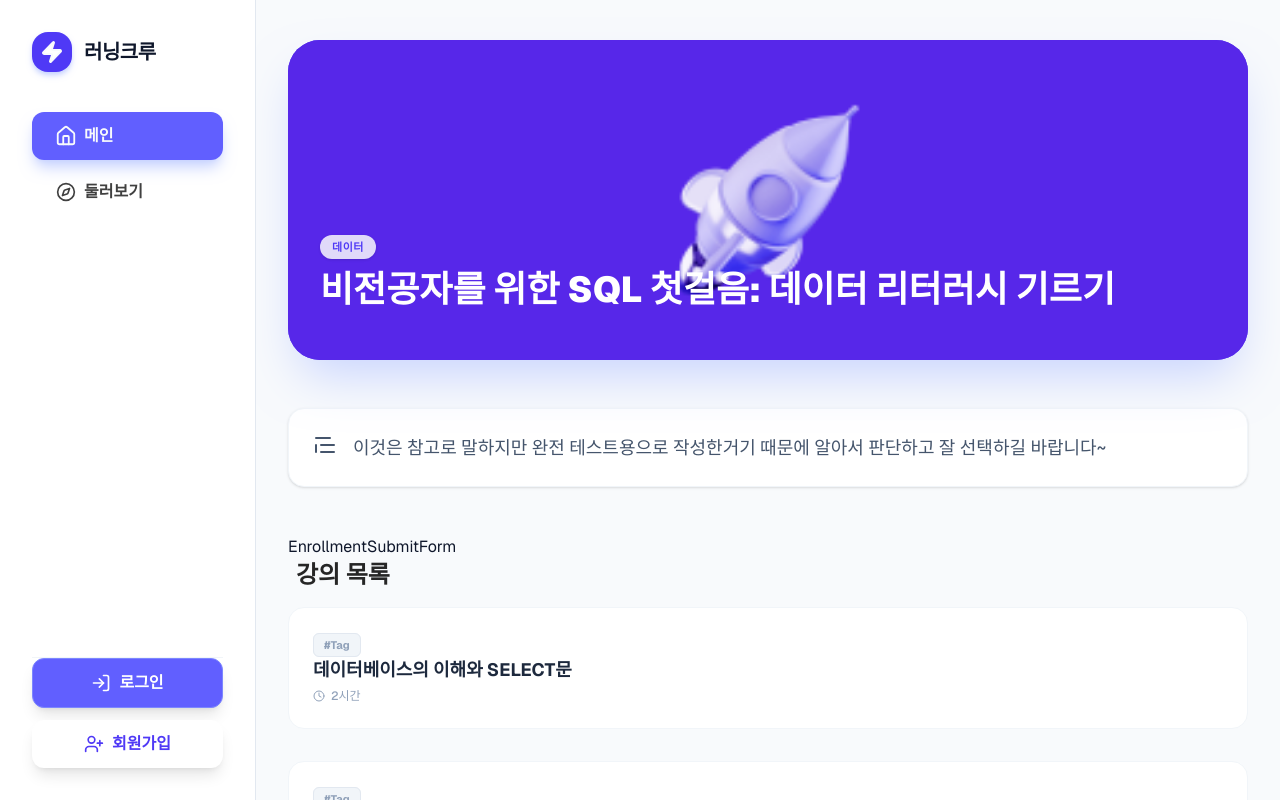
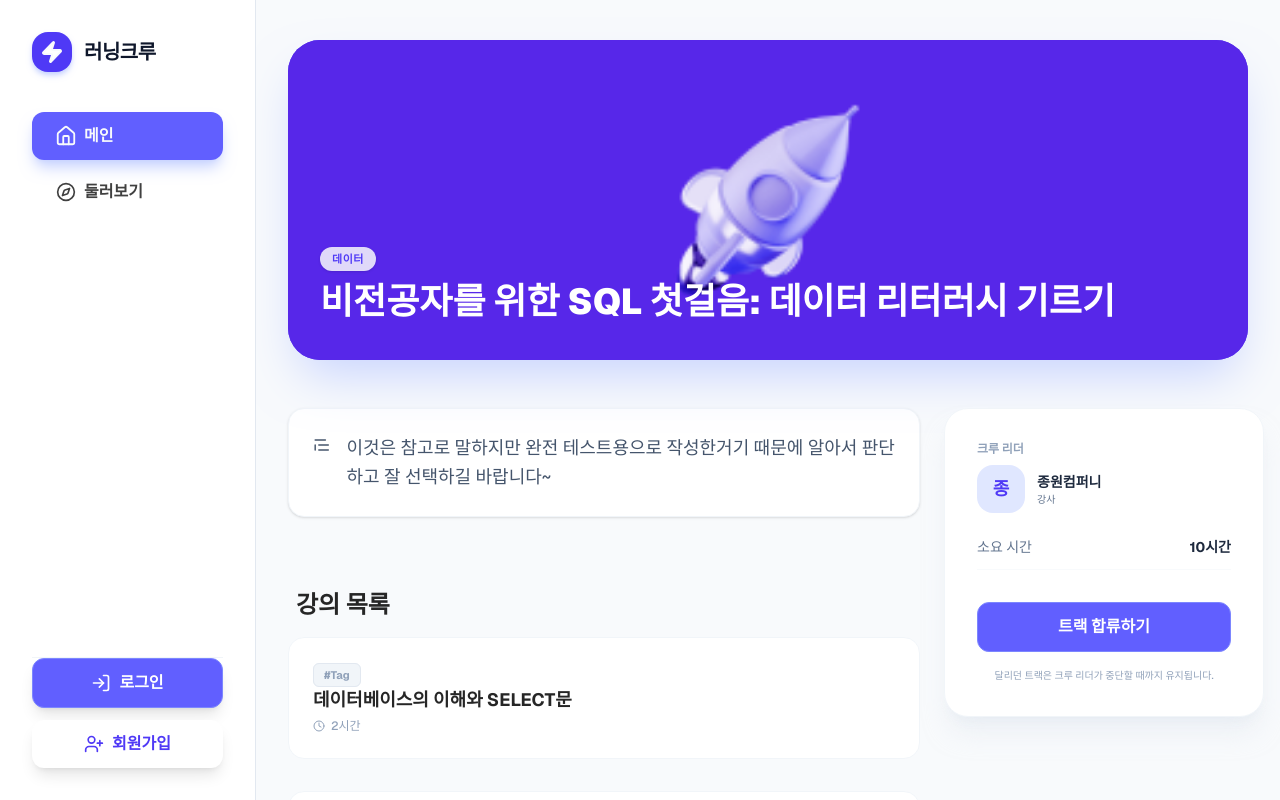
Before and after one commit to RunningCrewPotenUP/LXP-FE, a Next.js app: page /course/1 in a window 1280 px wide. Shown: the top 800 px of the page. Built offline with nearby package versions, Linux system fonts and the light colour scheme.

Commit message:
course detail 페이지 진짜 완

```diff
--- a/src/app/(web)/course/[courseId]/page.tsx
+++ b/src/app/(web)/course/[courseId]/page.tsx
@@ -8,12 +8,16 @@ const CourseDetailPage = () => {
     <div className="grid grid-rows-1">
       <CourseDetailHero />
 
+      <div className="grid grid-cols-1 gap-6 xl:grid-cols-12">
+        <div className="xl:order-1 xl:col-span-8 xl:col-start-1">
           <Quotes />
+        </div>
 
-      <div className="">
+        <div className="xl:order-2 xl:col-span-4 xl:col-start-9 xl:row-start-1 xl:row-span-2 xl:sticky xl:top-24 self-start">
           <EnrollmentSubmitForm />
         </div>
 
+        <section className="xl:order-3 xl:col-span-8 xl:col-start-1">
           <h2 className="text-neutral-800 dark:text-slate-50 text-2xl font-bold mb-4 ml-2">
             강의 목록
           </h2>
@@ -22,6 +26,8 @@ const CourseDetailPage = () => {
             <LectureCard />
             <LectureCard />
           </div>
+        </section>
+      </div>
     </div>
   );
 };
--- /dev/null
+++ b/src/app/(web)/me/page.tsx
@@ -0,0 +1,43 @@
+import { InfoCard } from "@/src/entities/Card";
+import {
+  AwardIcon,
+  CheckCircle2Icon,
+  ClockIcon,
+  MessageSquareIcon,
+} from "lucide-react";
+
+const MePage = () => {
+  return (
+    <div>
+      <div className="text-white grid grid-cols-2 md:grid-cols-4 gap-4 md:gap-6 mb-8 md:mb-12">
+        <InfoCard
+          label={"4개"}
+          title="완주한 크루"
+          icon={CheckCircle2Icon}
+          iconColor="green"
+        />
+        <InfoCard
+          label={"28회"}
+          title="토론 참여"
+          subLabel="상위 10%"
+          icon={MessageSquareIcon}
+          iconColor="blue"
+        />
+        <InfoCard
+          label={"124.5h"}
+          title="총 학습 시간"
+          icon={ClockIcon}
+          iconColor="indigo"
+        />
+        <InfoCard
+          label={"12개"}
+          title="획득 뱃지"
+          icon={AwardIcon}
+          iconColor="amber"
+        />
+      </div>
+    </div>
+  );
+};
+
+export default MePage;
--- a/src/entities/Card/LectureCard/index.tsx
+++ b/src/entities/Card/LectureCard/index.tsx
@@ -29,7 +29,7 @@ const LectureCard = () => {
 
       {toggle && (
         <div
-          className="space-y-3 mt-6 inset-0 bg-slate-700/40 rounded-2xl p-4 text-slate-50"
+          className="space-y-3 mt-6 border border-slate-100 dark:border-neutral-700 inset-0 bg-slate-50 dark:bg-neutral-700/40 rounded-2xl p-4 text-slate-50 shadow-md shadow-slate-200/50 dark:shadow-neutral-900/70"
           onClick={(e) => e.defaultPrevented}
         >
           <LectureDetailCard
--- a/src/entities/Card/LectureCard/style.ts
+++ b/src/entities/Card/LectureCard/style.ts
@@ -6,8 +6,8 @@ const lectureCardStyle = tv({
     container: clsx(
       "flex-1 relative overflow-hidden space-y-2 cursor-pointer",
       "p-5 md:p-6",
-      "bg-white dark:bg-slate-800",
-      "border border-slate-100 hover:border-indigo-200 dark:border-neutral-700 dark:hover:border-indigo-600",
+      "bg-white dark:bg-neutral-800",
+      "border border-slate-100 hover:border-indigo-300 dark:border-neutral-700 dark:hover:border-indigo-500",
       "rounded-2xl",
       "hover:shadow-md",
       "hover:scale-[1.005]",
@@ -15,7 +15,7 @@ const lectureCardStyle = tv({
     ),
 
     lectureTitle: clsx(
-      "text-lg font-bold mb-1 text-slate-800 dark:text-slate-200",
+      "text-lg font-bold mb-1 text-neutral-800 dark:text-slate-200",
     ),
 
     infoContainer: clsx(
--- a/src/entities/Card/LectureDetailCard/index.tsx
+++ b/src/entities/Card/LectureDetailCard/index.tsx
@@ -3,12 +3,14 @@ import { ClockIcon } from "lucide-react";
 const LectureDetailCard = ({ title, time, order }: LectureDetailCardProps) => {
   return (
     <div className="flex gap-2 items-center">
-      <span className="text-center text-base font-bold size-5">{order}</span>
+      <span className="text-center text-base text-neutral-500 dark:text-slate-50 font-bold size-5">
+        {order}
+      </span>
 
-      <div className="flex flex-1 rounded-lg text-slate-300 text-sm font-medium items-center bg-neutral-800/50 p-2 justify-between border border-neutral-700">
+      <div className="flex flex-1 rounded-lg text-neutral-700 dark:text-slate-300 text-sm font-medium items-center bg-slate-100/50 dark:bg-neutral-700 p-2 justify-between border border-neutral-200/80 dark:border-neutral-700">
         <span>{title}</span>
 
-        <div className="flex items-center text-slate-500">
+        <div className="flex items-center text-neutral-500">
           <ClockIcon size={14} />
           <span className="ml-1">{time}</span>
         </div>
--- a/src/entities/Hero/PhotoHero/style.ts
+++ b/src/entities/Hero/PhotoHero/style.ts
@@ -10,9 +10,13 @@ const photoHeroStyle = tv({
     ),
 
     textContainer:
-      "absolute space-y-2 z-10 bottom-0 left-0 p-3 md:p-8 transition-all",
+      "absolute space-y-2 z-10 bottom-0 left-0 py-3 px-6 xl:py-5 xl:px-8 transition-all",
 
-    title: clsx("text-3xl md:text-4xl", "font-black leading-tight", "mb-4"),
+    title: clsx(
+      "text-xl md:text-3xl xl:text-4xl",
+      "font-black leading-tight",
+      "mb-4",
+    ),
 
     description: clsx("text-indigo-100", "font-medium leading-relaxed", "mb-8"),
 
--- a/src/widgets/EnrollmentForm/EnrollmentSubmitForm/index.tsx
+++ b/src/widgets/EnrollmentForm/EnrollmentSubmitForm/index.tsx
@@ -1,5 +1,41 @@
+import { ActionButton } from "@/src/entities/Button";
+import enrollmentSubmitFormStyle from "./style";
+
 const EnrollmentSubmitForm = () => {
-  return <div>EnrollmentSubmitForm</div>;
+  return (
+    <div className="xl:w-80 h-fit sticky top-6">
+      <div className={enrollmentSubmitFormStyle.variants.container}>
+        <div className="mb-6">
+          <p className="text-slate-400 text-xs font-bold uppercase mb-2">
+            크루 리더
+          </p>
+          <div className="flex items-center space-x-3">
+            <div className={enrollmentSubmitFormStyle.variants.icon}>종</div>
+            <div>
+              <p className={enrollmentSubmitFormStyle.variants.instructorName}>
+                종원컴퍼니
+              </p>
+              <p className="text-[10px] text-slate-500 font-medium">강사</p>
+            </div>
+          </div>
+        </div>
+        <div className="space-y-4 mb-8">
+          <div className="flex justify-between items-center text-sm font-medium border-b border-slate-50 dark:border-slate-600 pb-3">
+            <span className="text-slate-500">소요 시간</span>
+            <span className="text-slate-800 dark:text-slate-500 font-bold">
+              10시간
+            </span>
+          </div>
+        </div>
+
+        <ActionButton label={"트랙 합류하기"} full />
+
+        <p className="text-[10px] text-slate-400 text-center mt-4 font-medium leading-relaxed">
+          달리던 트랙은 크루 리더가 중단할 때까지 유지됩니다.
+        </p>
+      </div>
+    </div>
+  );
 };
 
 export default EnrollmentSubmitForm;
--- /dev/null
+++ b/src/widgets/EnrollmentForm/EnrollmentSubmitForm/style.ts
@@ -0,0 +1,27 @@
+import clsx from "clsx";
+import { tv } from "tailwind-variants";
+
+const enrollmentSubmitFormStyle = tv({
+  variants: {
+    container: clsx(
+      "rounded-3xl",
+      "p-6 md:p-8",
+      "bg-white dark:bg-neutral-800",
+      "border border-slate-100 dark:border-neutral-700",
+      "shadow-xl shadow-slate-200/50 dark:shadow-neutral-800/50",
+    ),
+
+    icon: clsx(
+      "flex items-center justify-center rounded-2xl size-12 font-bold text-lg",
+      "text-indigo-600 dark:text-indigo-400",
+      "bg-indigo-100 dark:bg-indigo-900",
+    ),
+
+    instructorName: clsx(
+      "text-sm font-bold",
+      "text-slate-800 dark:text-slate-400",
+    ),
+  },
+});
+
+export default enrollmentSubmitFormStyle;
```
Lines whose indentation alone changed are shown as unchanged.
